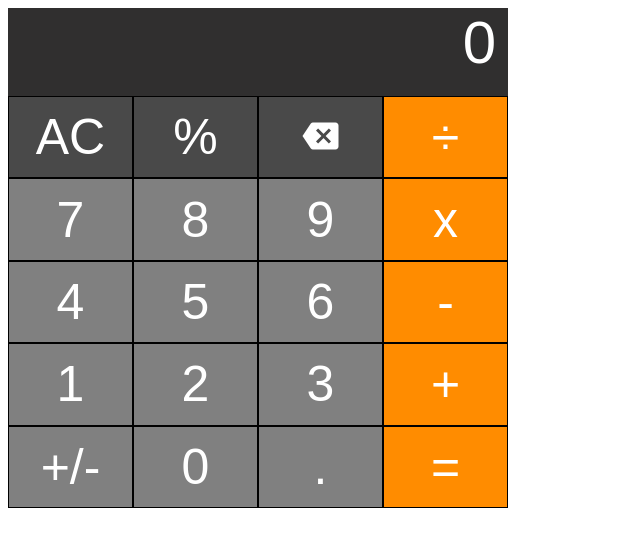
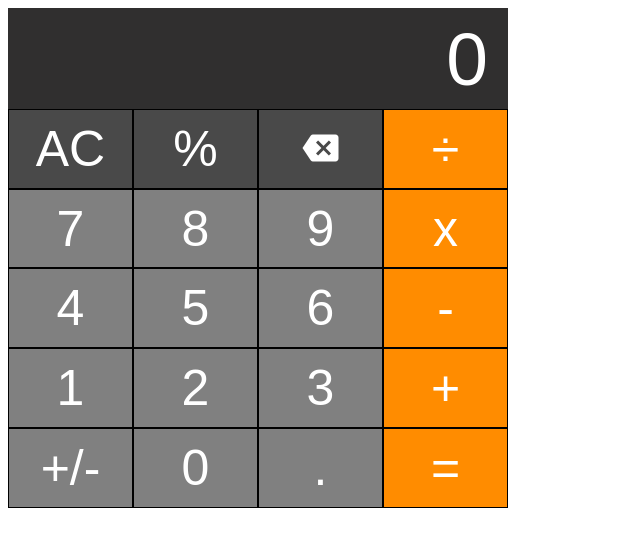
Before and after one commit to davidlowsky/calculator, a plain HTML site: page index.html in a window 1280 px wide. Shown: the whole page, without its empty margins (0-640 px from the left). Drawn offline with Linux system fonts and the light colour scheme.

Commit message:
Small tweaks to positioning in CSS

```diff
--- a/script.js
+++ b/script.js
@@ -9,7 +9,7 @@ const color_other = 'rgb(73, 73, 73)';
 const color_other_pressed = 'gray';
 
 // Max decimal values shown
-const max_decimals = 10;
+const max_decimals = 8;
 
 // States
 STATE_VAR1 = 1;         // User is inputting the first operand
--- a/style.css
+++ b/style.css
@@ -7,14 +7,13 @@ body {
 }
 
 .display {
-    color: blue;
-    font-size:60px;
+    font-size:75px;
     text-align: right;
     background-color: rgb(48, 47, 47);
     color: white;
     font-family:Arial, Helvetica, sans-serif;
     flex:.25 1 auto;
-    padding-right: 12px;
+    padding: 8px 20px 8px 8px;
     height:60px;
     /*padding: 12px 12px 0px 0px;*/
 }
```
